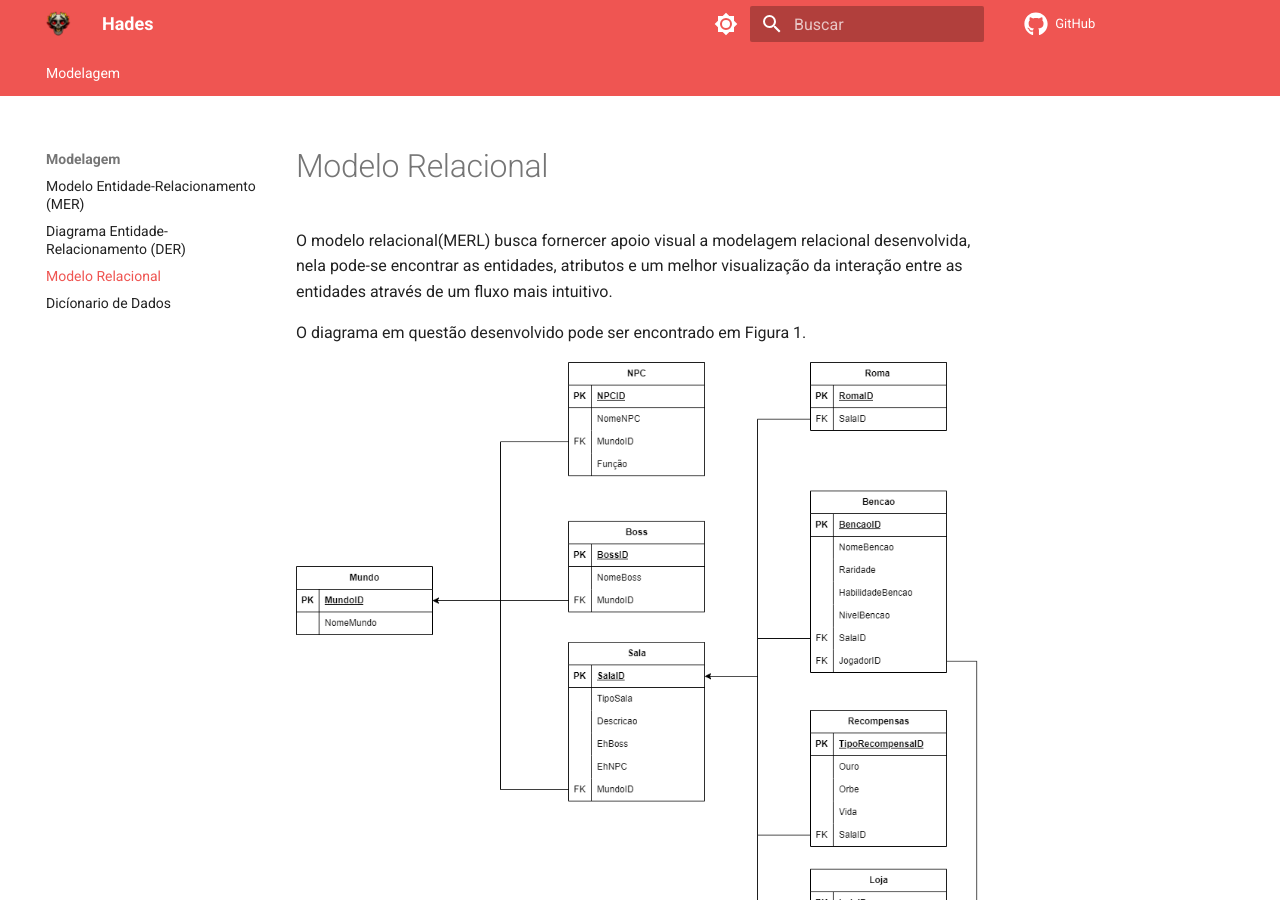
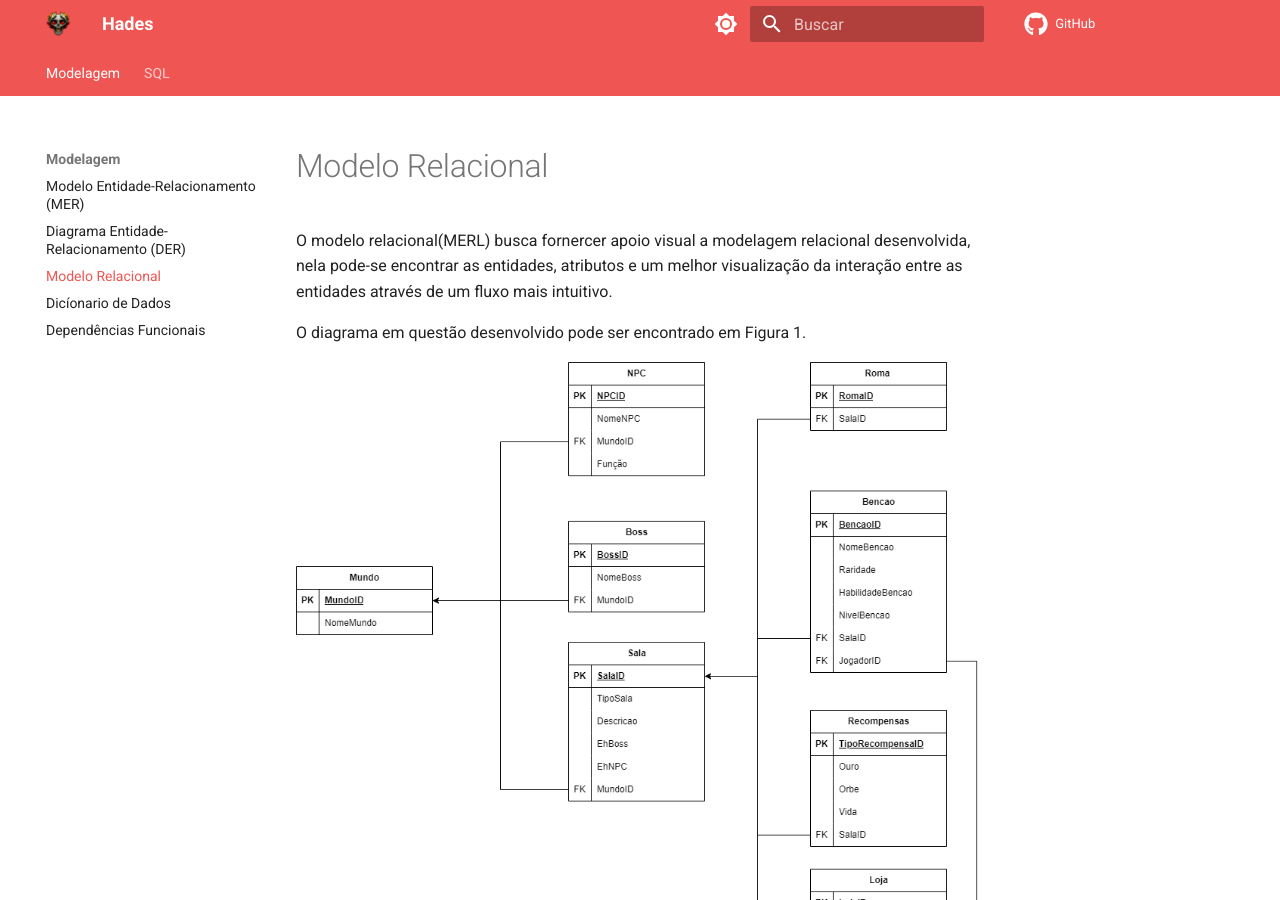
Before and after one commit to SBD1/2023.2-Dark-Souls, an MkDocs documentation site: the page built from docs/Modulo-1/ModeloRelacional.md, in a window 1280 px wide and 900 px high. Built offline with MkDocs 1.6.1 and Material for MkDocs 9.7.7, drawn with Linux system fonts in a browser that asks for light colours; comment, search, counter and statistics services are not loaded; part of the change alters nothing that is shown.

Commit message:
criação documento e gitpages

```diff
--- a/mkdocs.yml
+++ b/mkdocs.yml
@@ -40,3 +40,9 @@ nav:
     - Diagrama Entidade-Relacionamento (DER): Modulo-1/DER.md
     - Modelo Relacional: Modulo-1/ModeloRelacional.md
     - Dicíonario de Dados: Modulo-1/Dicionario_Dados.md
+    - Dependências Funcionais: Modulo-1/DFS.md
+  - SQL:
+    - Data Definition Language (DDL): Modulo-2/DDL.md
+    - Data Manipulation Language (DML): Modulo-2/DML.md
+    - Data Query Language (DQL): Modulo-2/DQL.md
+    - Álgebra Relacional: Modulo-2/Algebra.md
```
Also changed, not shown: docs/Modulo-1/DFS.md (added), docs/Modulo-2/DDL.md (added), docs/Modulo-2/DML.md (added), docs/Modulo-2/DQL.md (added).
